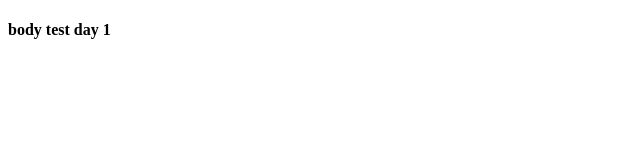
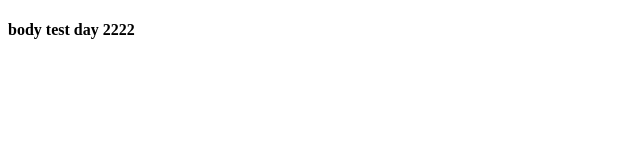
Before and after one commit to Taimum402/second-project, a plain HTML site: page index.html in a window 1280 px wide. Shown: the full height of the page, 0-640 px from the left. Drawn offline with Linux system fonts and the light colour scheme.

Commit message:
day 2 test

```diff
--- a/index.html
+++ b/index.html
@@ -6,6 +6,6 @@
     <title>Document</title>
 </head>
 <body>
-    <h4> body test day 1</h4>
+    <h4> body test day 2222</h4>
 </body>
 </html>
```
